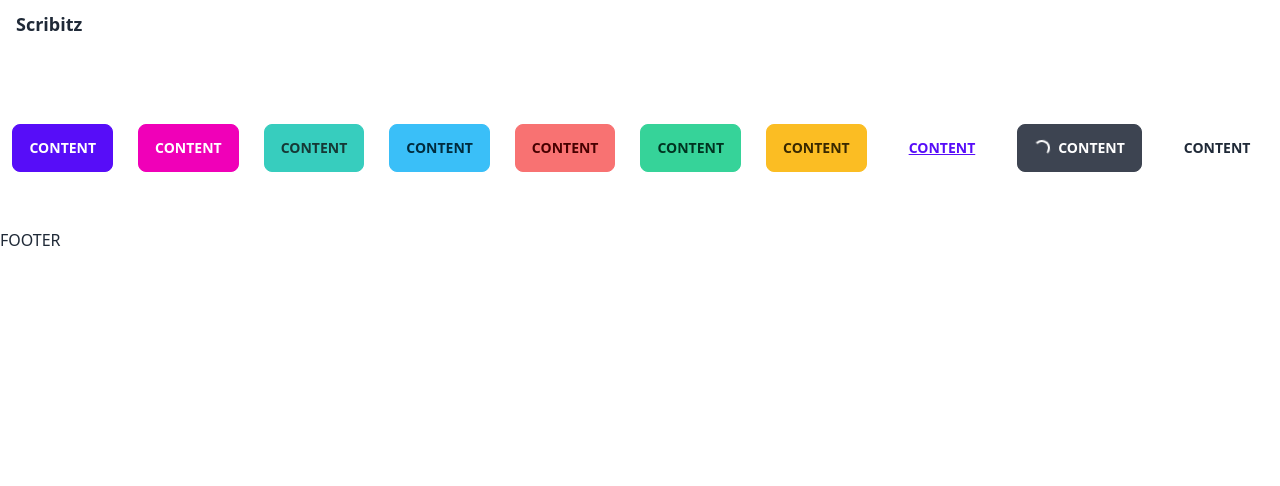
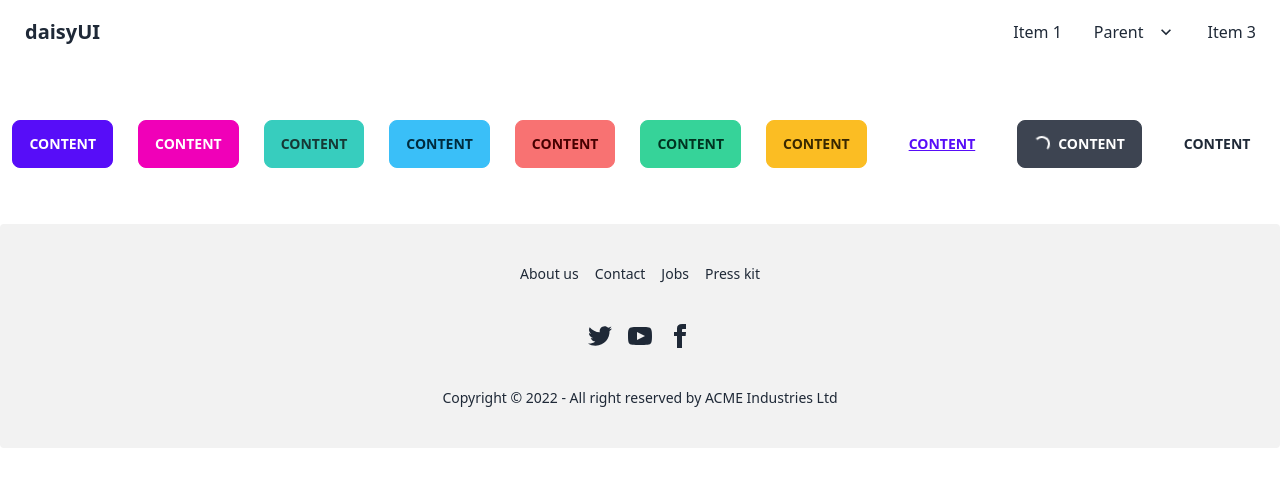
Before and after one commit to coffee-monk/scribitz-website, a Gatsby site: page / in a window 1280 px wide. Built offline with nearby package versions, Linux system fonts and the light colour scheme; Gatsby itself is replaced by a stand-in of ours.

Commit message:
playing with daisyui

```diff
--- a/src/components/nav/footer.js
+++ b/src/components/nav/footer.js
@@ -1,7 +1,56 @@
 import React from "react"
 
 const Footer = () => {
-  return <section>FOOTER</section>
+  return (
+    <footer class="p-10 footer bg-base-200 text-base-content footer-center rounded">
+      <div class="grid grid-flow-col gap-4">
+        <a class="link link-hover">About us</a>
+        <a class="link link-hover">Contact</a>
+        <a class="link link-hover">Jobs</a>
+        <a class="link link-hover">Press kit</a>
+      </div>
+      <div>
+        <div class="grid grid-flow-col gap-4">
+          <a>
+            <svg
+              xmlns="http://www.w3.org/2000/svg"
+              width="24"
+              height="24"
+              viewBox="0 0 24 24"
+              class="fill-current"
+            >
+              <path d="M24 4.557c-.883.392-1.832.656-2.828.775 1.017-.609 1.798-1.574 2.165-2.724-.951.564-2.005.974-3.127 1.195-.897-.957-2.178-1.555-3.594-1.555-3.179 0-5.515 2.966-4.797 6.045-4.091-.205-7.719-2.165-10.148-5.144-1.29 2.213-.669 5.108 1.523 6.574-.806-.026-1.566-.247-2.229-.616-.054 2.281 1.581 4.415 3.949 4.89-.693.188-1.452.232-2.224.084.626 1.956 2.444 3.379 4.6 3.419-2.07 1.623-4.678 2.348-7.29 2.04 2.179 1.397 4.768 2.212 7.548 2.212 9.142 0 14.307-7.721 13.995-14.646.962-.695 1.797-1.562 2.457-2.549z"></path>
+            </svg>
+          </a>
+          <a>
+            <svg
+              xmlns="http://www.w3.org/2000/svg"
+              width="24"
+              height="24"
+              viewBox="0 0 24 24"
+              class="fill-current"
+            >
+              <path d="M19.615 3.184c-3.604-.246-11.631-.245-15.23 0-3.897.266-4.356 2.62-4.385 8.816.029 6.185.484 8.549 4.385 8.816 3.6.245 11.626.246 15.23 0 3.897-.266 4.356-2.62 4.385-8.816-.029-6.185-.484-8.549-4.385-8.816zm-10.615 12.816v-8l8 3.993-8 4.007z"></path>
+            </svg>
+          </a>
+          <a>
+            <svg
+              xmlns="http://www.w3.org/2000/svg"
+              width="24"
+              height="24"
+              viewBox="0 0 24 24"
+              class="fill-current"
+            >
+              <path d="M9 8h-3v4h3v12h5v-12h3.642l.358-4h-4v-1.667c0-.955.192-1.333 1.115-1.333h2.885v-5h-3.808c-3.596 0-5.192 1.583-5.192 4.615v3.385z"></path>
+            </svg>
+          </a>
+        </div>
+      </div>
+      <div>
+        <p>Copyright © 2022 - All right reserved by ACME Industries Ltd</p>
+      </div>
+    </footer>
+  )
 }
 
 export default Footer
--- a/src/components/nav/header.js
+++ b/src/components/nav/header.js
@@ -2,25 +2,43 @@ import React, { useState } from "react"
 
 const Header = () => {
   return (
-    <nav className="bg-white border-gray-200 px-4 py-2.5 rounded">
-      <div className="flex flex-wrap justify-between items-center">
-        <a href="#" className="text-lg font-semibold whitespace-nowrap">
-          Scribitz
-        </a>
+    <div class="navbar bg-base-100">
+      <div class="flex-1">
+        <a class="btn btn-ghost normal-case text-xl">daisyUI</a>
       </div>
-      <div className="w-full md:block md:w-auto">
-        <ul className="flex flex-col mt-4 md:flex-row md:space-x-8 md:mt-0 md:text-sm md:font-medium">
+      <div class="flex-none">
+        <ul class="menu menu-horizontal p-0">
           <li>
-            <a
-              href="#"
-              className="block py-2 pr-4 pl-3 text-white bg-blue-700 rounded md:bg-transparent md:text-blue-700 md:p-0  "
-            >
-              Home
+            <a>Item 1</a>
+          </li>
+          <li tabindex="0">
+            <a>
+              Parent
+              <svg
+                class="fill-current"
+                xmlns="http://www.w3.org/2000/svg"
+                width="20"
+                height="20"
+                viewBox="0 0 24 24"
+              >
+                <path d="M7.41,8.58L12,13.17L16.59,8.58L18,10L12,16L6,10L7.41,8.58Z" />
+              </svg>
             </a>
+            <ul class="p-2 bg-base-100">
+              <li>
+                <a>Submenu 1</a>
+              </li>
+              <li>
+                <a>Submenu 2</a>
+              </li>
+            </ul>
+          </li>
+          <li>
+            <a>Item 3</a>
           </li>
         </ul>
       </div>
-    </nav>
+    </div>
   )
 }
 
```
